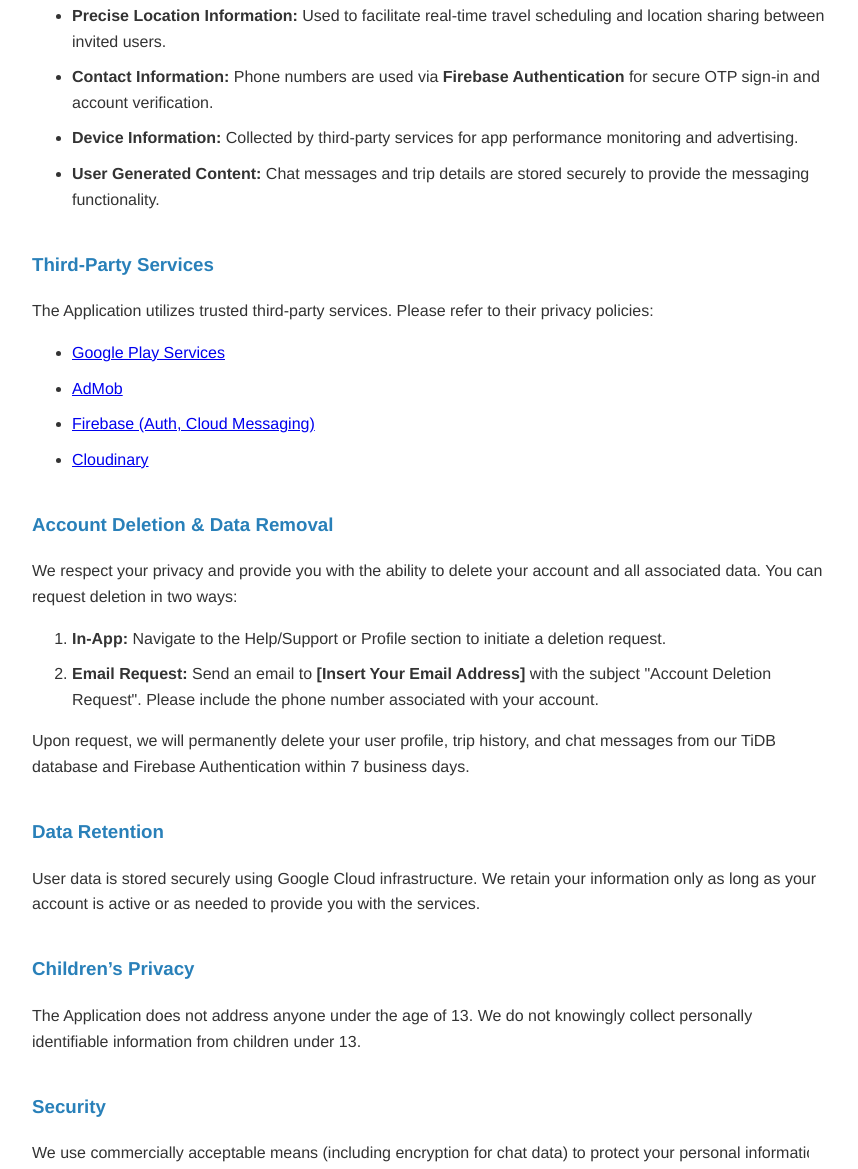
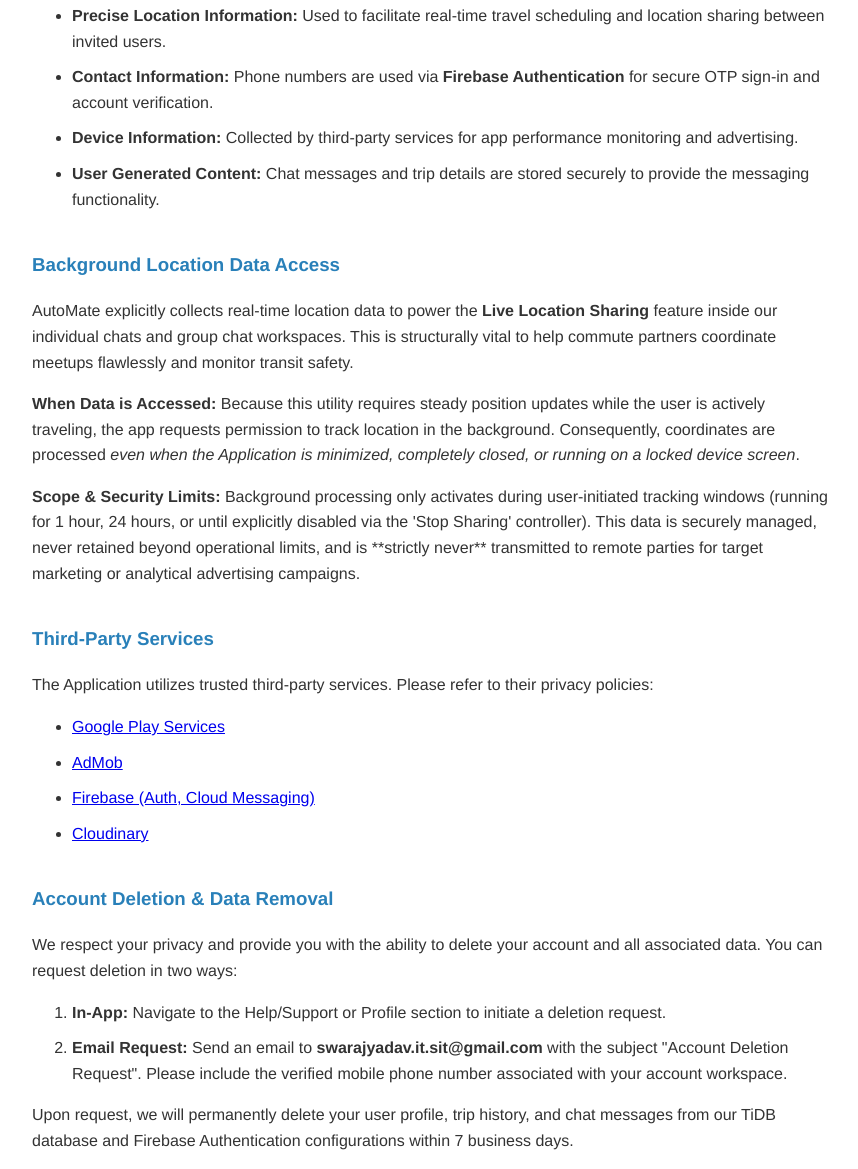
Before and after one commit to swachh01/automate-backend, a website: page index.html in a window 1280 px wide. Shown: the part 298-1467 px from the top of the page, without its empty margins (208-1066 px from the left). Drawn offline with Linux system fonts and the light colour scheme.

Commit message:
New privacy policy

```diff
--- a/index.html
+++ b/index.html
@@ -3,7 +3,7 @@
 <head>
     <meta charset='utf-8'>
     <meta name='viewport' content='width=device-width'>
-    <title>Privacy Policy & Data Deletion - Automate</title>
+    <title>Privacy Policy & Data Deletion - AutoMate</title>
     <style>
         body { font-family: 'Helvetica Neue', Helvetica, Arial, sans-serif; padding:2em; line-height: 1.6; color: #333; max-width: 800px; margin: auto; }
         h2 { color: #2c3e50; border-bottom: 2px solid #eee; padding-bottom: 10px; }
@@ -14,7 +14,7 @@
 </head>
 <body>
     <h2>Privacy Policy</h2>
-    <p>This privacy policy applies to the <strong>Automate</strong> app (herein referred to as "Application") created by Swaraj Yadav as a Free service. This service is intended for use "AS IS".</p>
+    <p>This privacy policy applies to the <strong>AutoMate</strong> app (herein referred to as "Application") created by Swaraj Yadav as a Free service. This service is intended for use "AS IS".</p>
 
     <h3>Information Collection and Use</h3>
     <p>The Application collects and uses personal information to provide and improve the service. This may include:</p>
@@ -24,6 +24,21 @@
         <li><strong>Device Information:</strong> Collected by third-party services for app performance monitoring and advertising.</li>
         <li><strong>User Generated Content:</strong> Chat messages and trip details are stored securely to provide the messaging functionality.</li>
     </ul>
+
+    <h3>Background Location Data Access</h3>
+    <p>
+        AutoMate explicitly collects real-time location data to power the <strong>Live Location Sharing</strong> feature inside our individual chats and group chat workspaces. This is structurally
+vital to help commute partners coordinate meetups flawlessly and monitor transit safety.
+    </p>
+    <p>
+        <strong>When Data is Accessed:</strong> Because this utility requires steady position updates while the user is actively traveling, the app requests permission to track location in the
+background. Consequently, coordinates are processed <em>even when the Application is minimized, completely closed, or running on a locked device screen</em>.
+    </p>
+    <p>
+        <strong>Scope & Security Limits:</strong> Background processing only activates during user-initiated tracking windows (running for 1 hour, 24 hours, or until explicitly disabled via the
+'Stop Sharing' controller). This data is securely managed, never retained beyond operational limits, and is **strictly never** transmitted to remote parties for target marketing or analytical
+advertising campaigns.
+    </p>
 
     <h3>Third-Party Services</h3>
     <p>The Application utilizes trusted third-party services. Please refer to their privacy policies:</p>
@@ -38,9 +53,10 @@
     <p>We respect your privacy and provide you with the ability to delete your account and all associated data. You can request deletion in two ways:</p>
     <ol>
         <li><strong>In-App:</strong> Navigate to the Help/Support or Profile section to initiate a deletion request.</li>
-        <li><strong>Email Request:</strong> Send an email to <strong>[Insert Your Email Address]</strong> with the subject "Account Deletion Request". Please include the phone number associated with your account.</li>
+        <li><strong>Email Request:</strong> Send an email to <strong>swarajyadav.it.sit@gmail.com</strong> with the subject "Account Deletion Request". Please include the verified mobile phone
+number associated with your account workspace.</li>
     </ol>
-    <p>Upon request, we will permanently delete your user profile, trip history, and chat messages from our TiDB database and Firebase Authentication within 7 business days.</p>
+    <p>Upon request, we will permanently delete your user profile, trip history, and chat messages from our TiDB database and Firebase Authentication configurations within 7 business days.</p>
 
     <h3>Data Retention</h3>
     <p>User data is stored securely using Google Cloud infrastructure. We retain your information only as long as your account is active or as needed to provide you with the services.</p>
@@ -54,7 +70,7 @@
     <div class="contact-box">
         <h3>Contact Us</h3>
         <p>If you have any questions or suggestions, or to request data deletion, please contact Swaraj Yadav at: <br>
-        <strong>Email: [Insert Your Email Address]</strong></p>
+        <strong>Email: swarajyadav.it.sit@gmail.com</strong></p>
     </div>
 </body>
 </html>
```
